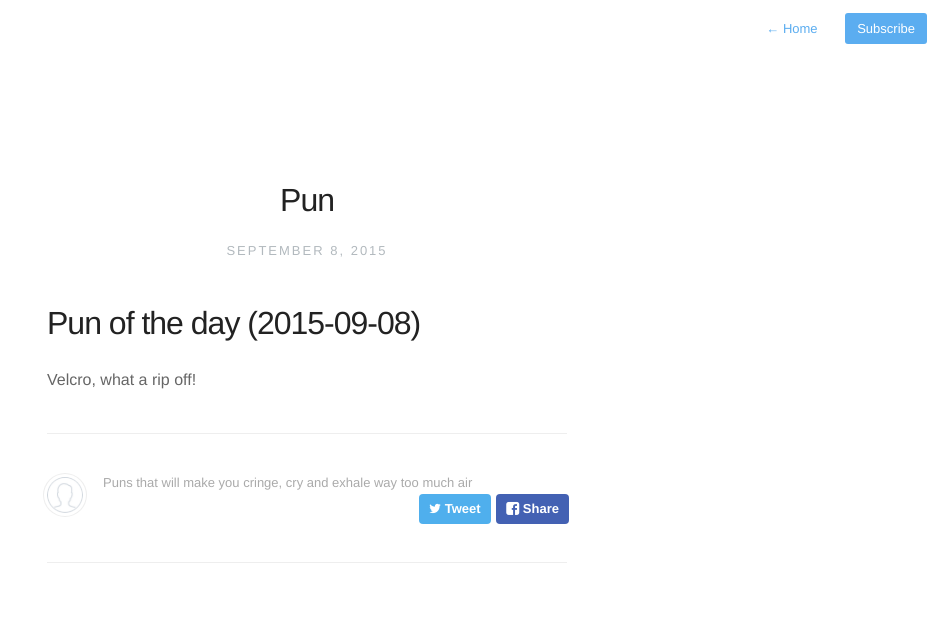
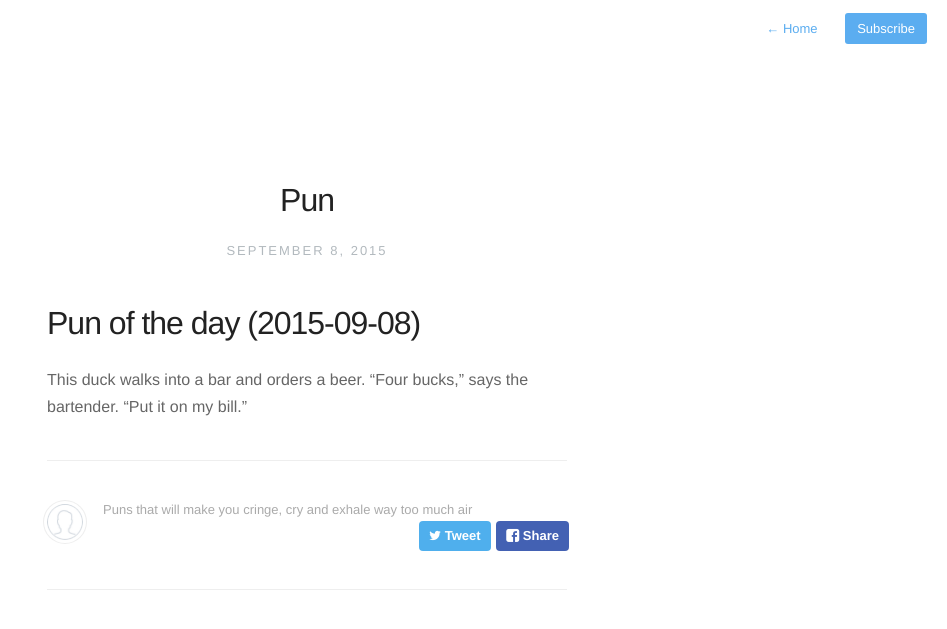
Before and after one commit to kozze89/badpunsintended.com, a Jekyll site: the page built from _posts/2015-09-08-pun.markdown, in a window 1280 px wide. Shown: the top 629 px of the page, without its empty margins (333-1280 px from the left). Built offline with Jekyll 4.4.1, drawn with Linux system fonts in a browser that asks for light colours; nearby versions of some CDN libraries; Markdown is read by kramdown in place of the engine named in the settings.

Commit message:
Revert "Added pun for 2015-09-08"
This reverts commit 41a8765832f928f91b3013800c64650801c51b01.

```diff
--- a/_posts/2015-09-08-pun.markdown
+++ b/_posts/2015-09-08-pun.markdown
@@ -4,4 +4,4 @@ date:   2015-09-08 12:00:00
 
 # Pun of the day ({{ page.date | date: "%F" }})
 
-Velcro, what a rip off!
+This duck walks into a bar and orders a beer. “Four bucks,” says the bartender. “Put it on my bill.”
--- a/jokes.txt
+++ b/jokes.txt
@@ -19,6 +19,7 @@ I used to be a banker, but then I lost interest.
 I dropped out of communism class because of lousy Marx.
 I got a job at a bakery because I kneaded dough.
 Haunted French pancakes give me the crepes.
+Velcro, what a rip off!
 A cartoonist was found dead in his home. Details are sketchy.
 Venison for dinner again? Oh deer!
 The earthquake in Washington obviously was the government’s fault.
```
